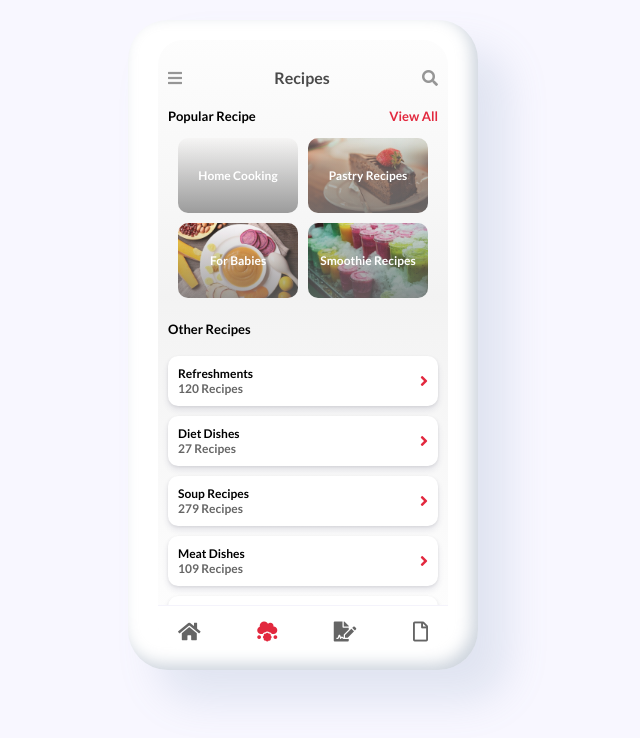
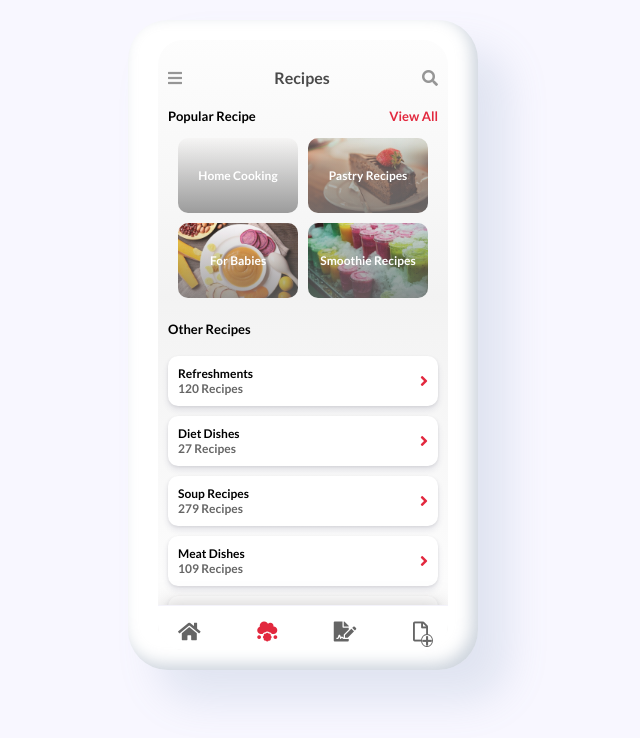
Before and after one commit to hyer0705/kakao-clone, a plain HTML site: page Day12-Code-Challenge9/index.html in a window 1280 px wide. Shown: the whole page, without its empty margins (337-977 px from the left). Drawn offline with Linux system fonts and the light colour scheme.

Commit message:
update-badge

```diff
--- a/Day12-Code-Challenge9/index.html
+++ b/Day12-Code-Challenge9/index.html
@@ -106,6 +106,9 @@
                     </li>
                     <!-- plus 는 만들어보기 -->
                     <li class="tab-bar__list-item">
+                        <div class="tab-bar__badge">
+                            <i class="fas fa-plus"></i>
+                        </div>
                         <i class="far fa-file"></i>
                     </li>
                 </ul>
--- a/Day12-Code-Challenge9/src/styles.css
+++ b/Day12-Code-Challenge9/src/styles.css
@@ -51,6 +51,7 @@ a{
 
 .status-bar i{
     opacity: 0.4;
+    cursor: pointer;
 }
 
 .status-bar .status-bar__title{
@@ -152,6 +153,7 @@ a{
     background-color: white;
     border-radius: 10px;
     box-shadow: 0 4px 6px rgba(50,50,93,.11), 0 1px 3px rgba(0,0,0,.08);
+    /* cursor: pointer; */
 }
 
 .other-recipes__list .other-recipes__list-items:last-child{
@@ -183,6 +185,7 @@ a{
     bottom: 0px;
     background-color: white;
     border-top: 1px solid #f4f3fb;
+    box-shadow: 0px -5px 20px -5px rgba(150, 145, 145,0.5);
 }
 
 .tab-bar .tab-bar__list{
@@ -195,9 +198,24 @@ a{
 .tab-bar__list .tab-bar__list-item {
     opacity: 0.6;
     font-size: 20px;
+    position: relative;
+    cursor: pointer;
 }
 
 .tab-bar__list .tab-bar__list-item:nth-child(2){
     color: #e2283e;
     opacity: 1;
 }
+
+.tab-bar .tab-bar__badge{
+    position: absolute;
+    display: flex;
+    justify-content: center;
+    align-items: center;
+    font-size: 11px;
+    background-color: white;
+    border: 1px solid black;
+    border-radius: 50%;
+    right: -5px;
+    bottom: -5px;
+}
```
